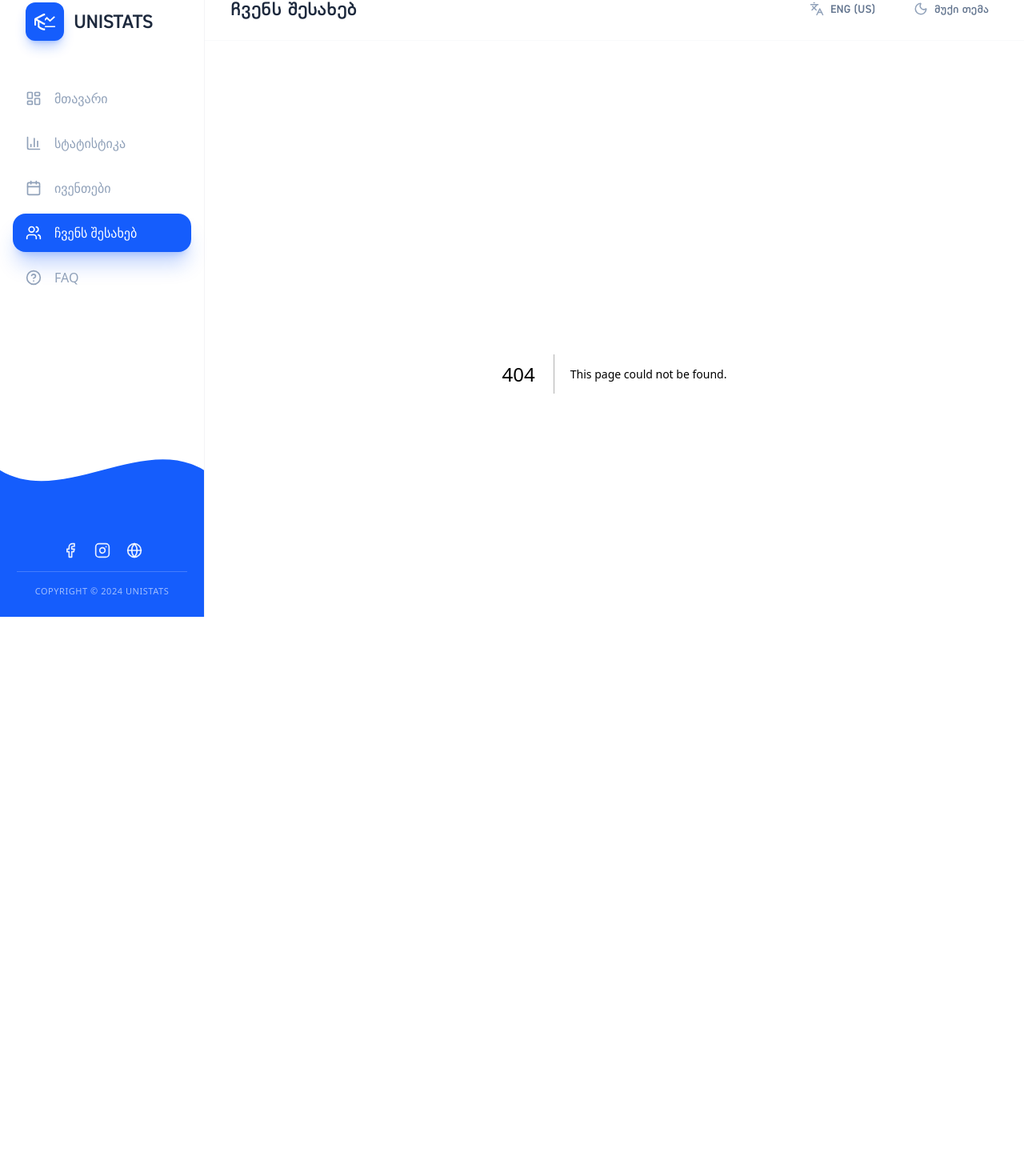
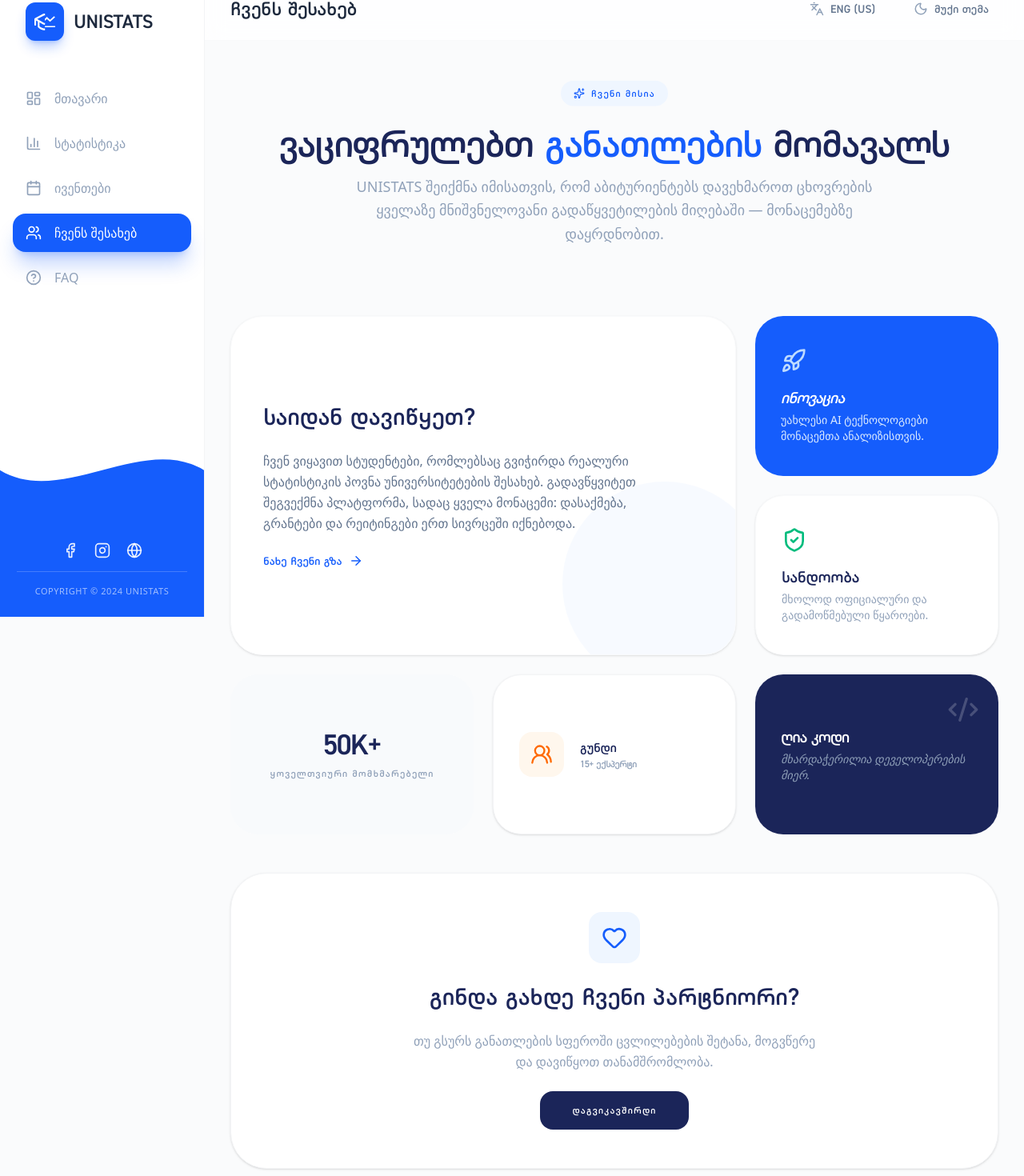
Before and after one commit to duda-el/Unistats-dev, a Next.js app: page /about in a window 1280 px wide. Before the commit this address had no page. Shown: the part 29-1499 px from the top of the page at 80% size. Before the commit the page ends 928 px from the top, so only its background shows below. Built offline with nearby package versions, Linux system fonts and the light colour scheme; a web font is replaced by a local one.

Commit message:
add about us page

```diff
--- /dev/null
+++ b/src/app/about/page.tsx
@@ -0,0 +1,97 @@
+"use client";
+
+import React from "react";
+import {
+  Rocket, Heart, ShieldCheck, Target,
+  Sparkles, Coffee, Code2, Users2,
+  ArrowRight
+} from "lucide-react";
+
+export default function AboutPage() {
+  return (
+    <div className="max-w-[1200px] mx-auto space-y-12 animate-in fade-in slide-in-from-bottom-5 duration-1000">
+
+      {/* 🌟 Hero Section */}
+      <div className="text-center space-y-4 py-10">
+        <div className="inline-flex items-center gap-2 bg-blue-50 text-blue-600 px-4 py-2 rounded-full text-xs font-black uppercase tracking-widest animate-bounce">
+          <Sparkles size={14} /> ჩვენი მისია
+        </div>
+        <h1 className="text-5xl font-black text-[#1B2559] tracking-tight">
+          ვაციფრულებთ <span className="text-blue-600">განათლების</span> მომავალს
+        </h1>
+        <p className="text-slate-400 max-w-2xl mx-auto font-medium text-lg leading-relaxed">
+          UNISTATS შეიქმნა იმისათვის, რომ აბიტურიენტებს დავეხმაროთ ცხოვრების ყველაზე მნიშვნელოვანი გადაწყვეტილების მიღებაში — მონაცემებზე დაყრდნობით.
+        </p>
+      </div>
+
+      {/* 🍱 Bento Grid Content */}
+      <div className="grid grid-cols-1 md:grid-cols-12 gap-6 auto-rows-[200px]">
+
+        {/* Story Card */}
+        <div className="md:col-span-8 md:row-span-2 bg-white rounded-[40px] p-10 border border-gray-50 shadow-sm flex flex-col justify-center relative overflow-hidden group">
+          <div className="absolute -right-10 -bottom-10 bg-blue-50 w-64 h-64 rounded-full opacity-50 group-hover:scale-110 transition-transform duration-700" />
+          <div className="relative z-10 space-y-6">
+            <h3 className="text-3xl font-black text-[#1B2559]">საიდან დავიწყეთ?</h3>
+            <p className="text-slate-500 font-medium leading-relaxed max-w-lg">
+              ჩვენ ვიყავით სტუდენტები, რომლებსაც გვიჭირდა რეალური სტატისტიკის პოვნა უნივერსიტეტების შესახებ. გადავწყვიტეთ შეგვექმნა პლატფორმა, სადაც ყველა მონაცემი: დასაქმება, გრანტები და რეიტინგები ერთ სივრცეში იქნებოდა.
+            </p>
+            <button className="flex items-center gap-2 text-blue-600 font-black text-sm group-hover:gap-4 transition-all">
+              ნახე ჩვენი გზა <ArrowRight size={18} />
+            </button>
+          </div>
+        </div>
+
+        {/* Feature Cards */}
+        <div className="md:col-span-4 md:row-span-1 bg-blue-600 rounded-[35px] p-8 text-white flex flex-col justify-center">
+          <Rocket size={32} className="mb-4 text-blue-200" />
+          <h4 className="font-black text-xl italic tracking-tighter">ინოვაცია</h4>
+          <p className="text-blue-100 text-sm mt-1">უახლესი AI ტექნოლოგიები მონაცემთა ანალიზისთვის.</p>
+        </div>
+
+        <div className="md:col-span-4 md:row-span-1 bg-white rounded-[35px] p-8 border border-gray-50 shadow-sm flex flex-col justify-center">
+          <ShieldCheck size={32} className="mb-4 text-emerald-500" />
+          <h4 className="font-black text-xl text-[#1B2559]">სანდოობა</h4>
+          <p className="text-slate-400 text-sm mt-1">მხოლოდ ოფიციალური და გადამოწმებული წყაროები.</p>
+        </div>
+
+        {/* Team Stats */}
+        <div className="md:col-span-4 md:row-span-1 bg-slate-50 rounded-[35px] p-8 flex flex-col items-center justify-center text-center group">
+          <h2 className="text-4xl font-black text-[#1B2559] group-hover:scale-110 transition-transform tracking-tighter">50K+</h2>
+          <p className="text-xs font-black text-slate-400 uppercase tracking-widest mt-2">ყოველთვიური მომხმარებელი</p>
+        </div>
+
+        <div className="md:col-span-4 md:row-span-1 bg-white rounded-[35px] p-8 border border-gray-100 shadow-sm flex items-center gap-5">
+           <div className="w-14 h-14 bg-orange-50 rounded-2xl flex items-center justify-center text-orange-500">
+              <Users2 size={28} />
+           </div>
+           <div>
+              <h4 className="font-black text-[#1B2559]">გუნდი</h4>
+              <p className="text-xs text-slate-400 font-bold uppercase tracking-tighter">15+ ექსპერტი</p>
+           </div>
+        </div>
+
+        <div className="md:col-span-4 md:row-span-1 bg-[#1B2559] rounded-[35px] p-8 text-white flex flex-col justify-center relative overflow-hidden">
+          <Code2 size={40} className="absolute right-6 top-6 opacity-20" />
+          <h4 className="font-black text-xl tracking-tighter">ღია კოდი</h4>
+          <p className="text-slate-400 text-sm mt-1 italic">მხარდაჭერილია დეველოპერების მიერ.</p>
+        </div>
+
+      </div>
+
+      {/* 🤝 Bottom CTA */}
+      <div className="bg-white rounded-[45px] p-12 border border-gray-100 text-center space-y-6 shadow-sm">
+        <div className="w-16 h-16 bg-blue-50 rounded-2xl flex items-center justify-center text-blue-600 mx-auto">
+          <Heart size={32} />
+        </div>
+        <h3 className="text-3xl font-black text-[#1B2559]">გინდა გახდე ჩვენი პარტნიორი?</h3>
+        <p className="text-slate-400 font-medium max-w-lg mx-auto leading-relaxed">
+          თუ გსურს განათლების სფეროში ცვლილებების შეტანა, მოგვწერე და დავიწყოთ თანამშრომლობა.
+        </p>
+        <button className="bg-[#1B2559] text-white px-10 py-4 rounded-2xl font-black uppercase text-xs tracking-widest hover:shadow-2xl hover:shadow-[#1B2559]/30 transition-all active:scale-95">
+          დაგვიკავშირდი
+        </button>
+      </div>
+
+    </div>
+  );
+}
```
Also changed, not shown: 1 other file (tests, documents, lock files or other folders).
